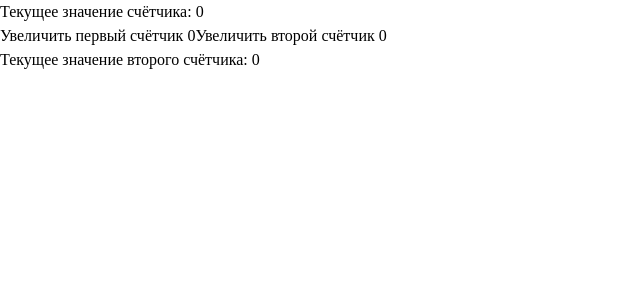
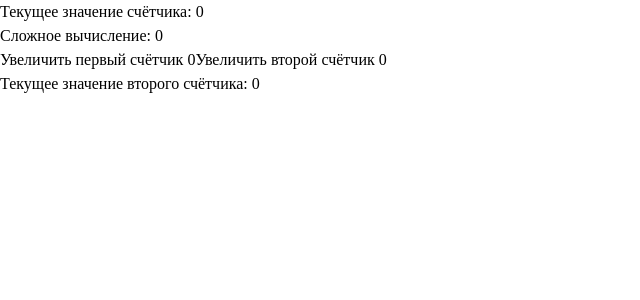
Before and after one commit to Viktor1504/React19_Examples_Code, a React (Vite) app: page / in a window 1280 px wide. Shown: the top 300 px of the page, without its empty margins (0-640 px from the left). Built offline with nearby package versions, Linux system fonts and the light colour scheme.

Commit message:
examle_useMemo

```diff
--- a/src/App.tsx
+++ b/src/App.tsx
@@ -1,4 +1,4 @@
-import {memo, useState} from "react";
+import {memo, useMemo, useState} from "react";
 
 const CounterDisplay = memo(({count}: { count: number }) => {
     console.log("CounterDisplay перерисован!");
@@ -13,9 +13,17 @@ export default function App() {
     const [firstCounter, setFirstCounter] = useState(0);
     const [secondCounter, setSecondCounter] = useState(0);
 
+    const expensiveCalculation = useMemo(() => {
+        console.log("Выполняется сложное вычисление...");
+        return Array.from({length: 1000}, (_, i) => i * firstCounter).reduce((a, b) => a + b, 0);
+    }, [firstCounter])
+
     return (
         <div className="flex items-center justify-center h-screen bg-gray-200 flex-col gap-4">
             <CounterDisplay count={firstCounter}/>
+            <div className="p-4 bg-yellow-100 rounded-lg shadow-md">
+                <p className="text-yellow-800 font-semibold">Сложное вычисление: {expensiveCalculation}</p>
+            </div>
             <button
                 className="bg-cyan-900 text-white px-4 py-2 hover:bg-cyan-800 active:bg-cyan-600 rounded-2xl transition-colors"
                 onClick={() => setFirstCounter(firstCounter + 1)}
```
